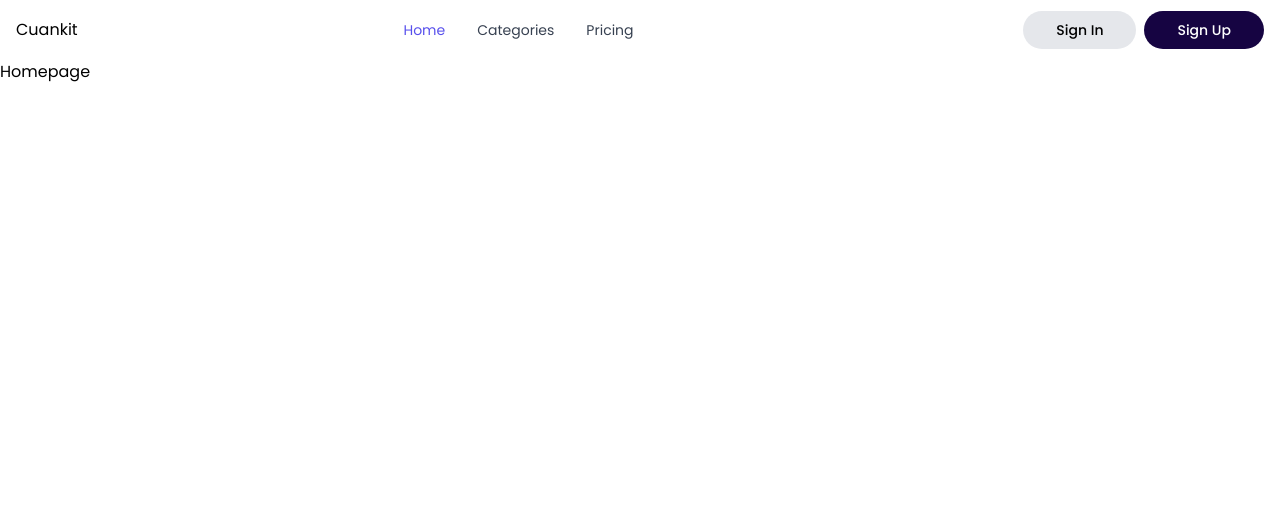
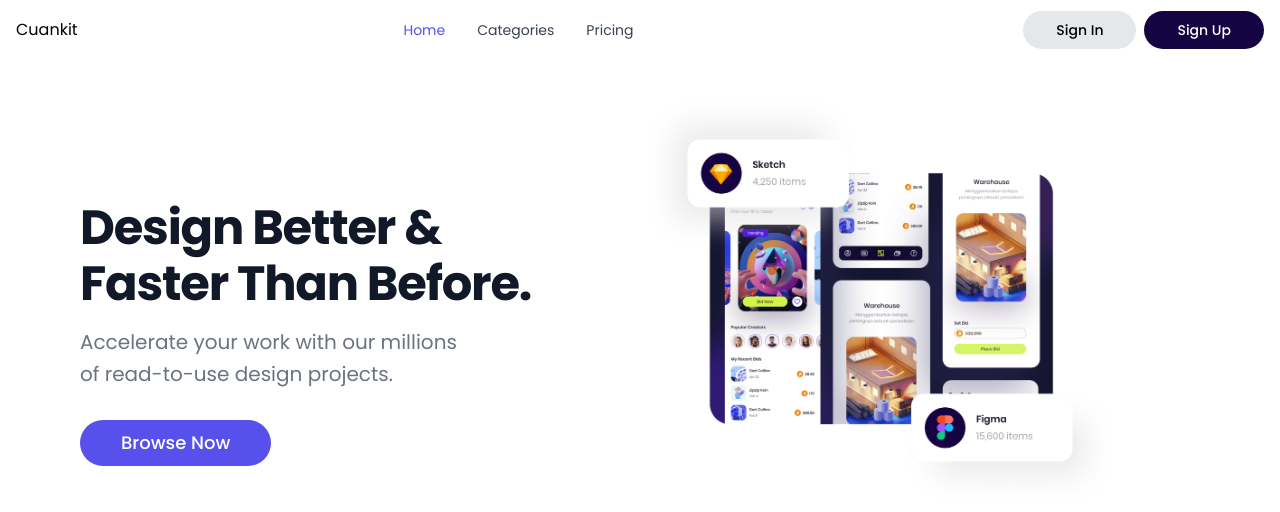
Before and after one commit to budiigunawan/cuankit-react, a React (Vite) app: page /home in a window 1280 px wide. Shown: the top 512 px of the page. Built offline with nearby package versions, Linux system fonts and the light colour scheme.

Commit message:
[CUAN-002] add hero component

```diff
--- /dev/null
+++ b/src/components/homepage/Hero.tsx
@@ -0,0 +1,46 @@
+import React from 'react';
+import { Link } from 'react-router-dom';
+import HeroImage from '../../assets/img/hero-image.png';
+
+function Hero() {
+  return (
+    <div className='relative overflow-hidden bg-white'>
+      <div className='mx-auto max-w-7xl'>
+        <div className='z-10 px-5 pb-8 bg-white xl:pl-20 lg:pl-16 sm:pb-16 md:pb-20 lg:max-w-2xl lg:w-full lg:pb-28 xl:pb-32'>
+          <main className='mx-auto mt-10 max-w-7xl sm:mt-12 md:mt-16 lg:mt-20 xl:mt-36'>
+            <div className='sm:text-center lg:text-left'>
+              <h1 className='text-3xl font-bold leading-normal tracking-tight text-gray-900 sm:text-4xl md:text-5xl'>
+                <span className='block lg:mb-2'>Design Better &</span>
+                <span className='block'>Faster Than Before.</span>
+              </h1>
+              <p className='mt-3 text-base text-gray-500 sm:mt-5 sm:text-lg sm:max-w-xl sm:mx-auto md:mt-5 md:text-xl lg:mx-0'>
+                Accelerate your work with our millions
+                <span className='block lg:mb-1'></span> of read-to-use design
+                projects.
+              </p>
+              <div className='mt-5 sm:mt-8 sm:flex sm:justify-center lg:justify-start'>
+                <div className='rounded-full'>
+                  <Link
+                    to={'/home'}
+                    className='flex items-center justify-center w-full px-8 py-3 text-base font-medium text-white bg-indigo-600 border border-transparent rounded-full hover:bg-indigo-700 md:py-2 md:text-lg md:px-10 hover:shadow'
+                  >
+                    Browse Now
+                  </Link>
+                </div>
+              </div>
+            </div>
+          </main>
+        </div>
+      </div>
+      <div className='lg:absolute lg:inset-y-0 lg:right-0 lg:w-1/2'>
+        <img
+          className='w-full lg:w-3/4 lg:mt-8'
+          src={HeroImage}
+          alt='main-products'
+        />
+      </div>
+    </div>
+  );
+}
+
+export default Hero;
--- a/src/pages/homepage/Homepage.tsx
+++ b/src/pages/homepage/Homepage.tsx
@@ -1,10 +1,11 @@
 import React from 'react';
 import PageLayout from '../../components/layout/PageLayout';
+import Hero from '../../components/homepage/Hero';
 
 function Homepage() {
   return (
     <PageLayout>
-      <div>Homepage</div>
+      <Hero />
     </PageLayout>
   );
 }
```
Also changed, not shown: src/assets/img/hero-image.png (added).
